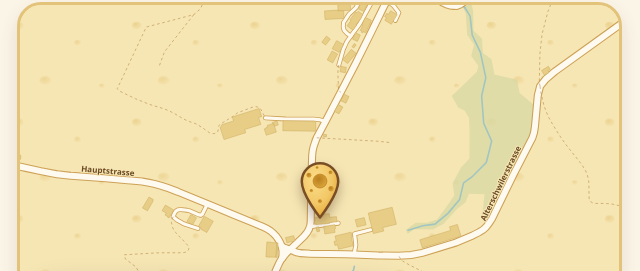
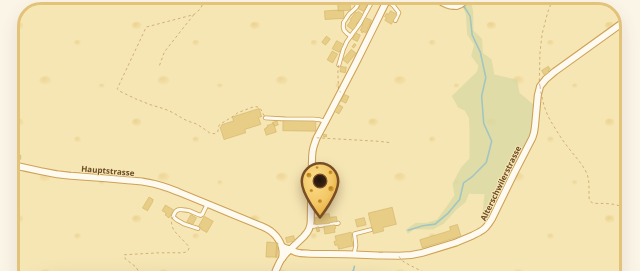
Before and after one commit to julia-mirku/kaeserei-kreuzstrasse-muster, a plain HTML site: page index.html in a window 1280 px wide. Shown: the part 3676-3947 px from the top of the page, 634-1274 px from the left. Drawn offline with Linux system fonts and the light colour scheme; a web font is replaced by a local one.

Commit message:
Add files via upload

```diff
--- a/index.html
+++ b/index.html
@@ -600,7 +600,7 @@ body:before{background:url(img/kaesetextur.webp) 0 0/720px 380px repeat;opacity:
     </div>
     <div class="mapbox rv">
       <a class="karte" href="https://www.google.com/maps/dir/?api=1&destination=47.391402,9.194627" target="_blank" rel="noopener" aria-label="Route zur Käserei Kreuzstrasse planen"><img src="img/karte.svg" alt="Karte: Käserei Kreuzstrasse, Chrüzstrasse 781, Degersheim" loading="lazy">
-        <span class="pin" aria-hidden="true"><svg viewBox="0 0 48 64"><defs><radialGradient id="pinK" cx="38%" cy="30%" r="75%"><stop offset="0" stop-color="#FBDD8A"/><stop offset=".6" stop-color="#F2C766"/><stop offset="1" stop-color="#E3A72F"/></radialGradient><radialGradient id="pinL" cx="40%" cy="35%" r="65%"><stop offset="0" stop-color="#B97F1E"/><stop offset="1" stop-color="#D9A33A"/></radialGradient></defs><path d="M24 61C24 61 5 37.5 5 23.5A19 19 0 1 1 43 23.5C43 37.5 24 61 24 61Z" fill="url(#pinK)" stroke="#7A4E25" stroke-width="2.6" stroke-linejoin="round"/><circle cx="24" cy="23" r="7.2" fill="url(#pinL)" stroke="#C48A26" stroke-width="1"/><circle cx="12.5" cy="17" r="2.6" fill="url(#pinL)"/><circle cx="35" cy="14" r="2" fill="url(#pinL)"/><circle cx="35.5" cy="31" r="2.8" fill="url(#pinL)"/><circle cx="15" cy="33" r="1.8" fill="url(#pinL)"/><circle cx="24" cy="44" r="2.1" fill="url(#pinL)"/><circle cx="21" cy="9" r="1.5" fill="url(#pinL)"/></svg></span></a>
+        <span class="pin" aria-hidden="true"><svg viewBox="0 0 48 64"><defs><radialGradient id="pinK" cx="38%" cy="30%" r="75%"><stop offset="0" stop-color="#FBDD8A"/><stop offset=".6" stop-color="#F2C766"/><stop offset="1" stop-color="#E3A72F"/></radialGradient><radialGradient id="pinL" cx="40%" cy="35%" r="65%"><stop offset="0" stop-color="#B97F1E"/><stop offset="1" stop-color="#D9A33A"/></radialGradient><radialGradient id="pinD" cx="45%" cy="40%" r="70%"><stop offset="0" stop-color="#1E130A"/><stop offset=".7" stop-color="#3A2412"/><stop offset="1" stop-color="#5A3A1C"/></radialGradient></defs><path d="M24 61C24 61 5 37.5 5 23.5A19 19 0 1 1 43 23.5C43 37.5 24 61 24 61Z" fill="url(#pinK)" stroke="#7A4E25" stroke-width="2.6" stroke-linejoin="round"/><circle cx="24" cy="23" r="7.2" fill="url(#pinD)" stroke="#7A4E25" stroke-width="1.2"/><circle cx="12.5" cy="17" r="2.6" fill="url(#pinL)"/><circle cx="35" cy="14" r="2" fill="url(#pinL)"/><circle cx="35.5" cy="31" r="2.8" fill="url(#pinL)"/><circle cx="15" cy="33" r="1.8" fill="url(#pinL)"/><circle cx="24" cy="44" r="2.1" fill="url(#pinL)"/><circle cx="21" cy="9" r="1.5" fill="url(#pinL)"/></svg></span></a>
       <div class="mapcard"><b>Käserei Kreuzstrasse</b><span>Chrüzstrasse 781 · 9113 Degersheim</span><a class="btn btn-dark" href="https://www.google.com/maps/dir/?api=1&destination=47.391402,9.194627" target="_blank" rel="noopener"><svg viewBox="0 0 24 24" fill="none" stroke="currentColor" stroke-width="2.2" stroke-linecap="round" stroke-linejoin="round"><path d="M3 11l18-8-8 18-2-8-8-2z"/></svg>Route planen</a></div>
     </div>
   </div>
```
